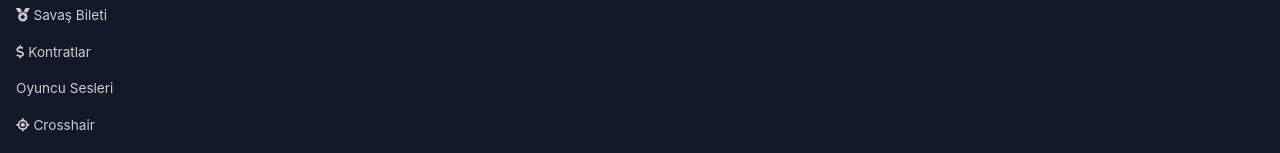
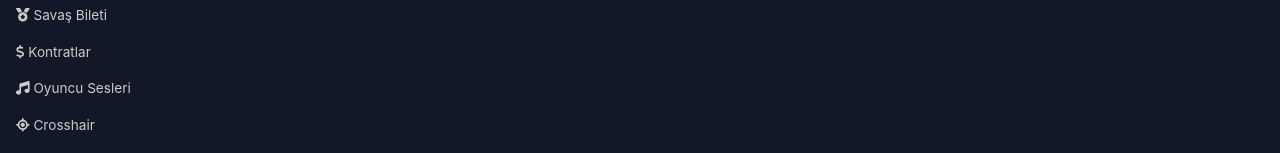
Before and after one commit to Thunder-png/valorant-next, a Next.js app: page / in a window 1280 px wide. Shown: the part 256-409 px from the top of the page. Built offline with nearby package versions, Linux system fonts and the light colour scheme; no server answers.

Commit message:
sidebar icon change

```diff
--- a/src/components/SideBar.js
+++ b/src/components/SideBar.js
@@ -1,6 +1,6 @@
 import React from "react";
 import FontAwesomeIcon from "./FontAwesomeIcon";
-import { faHouse, faNewspaper, faUserFriends, faCrosshairs, faLayerGroup, faMedal, faDollarSign, faHourglassClock, faFolderMusic, faLocationCrosshairs, faMap, faEnvelope, faFileAlt } from "@fortawesome/free-solid-svg-icons";
+import { faHouse, faNewspaper, faUserFriends, faCrosshairs, faLayerGroup, faMedal, faDollarSign, faHourglassClock, faMusic, faLocationCrosshairs, faMap, faEnvelope, faFileAlt } from "@fortawesome/free-solid-svg-icons";
 import styles from "./SideBar.module.css";
 import Link from "next/link"; // Link bileşenini içe aktar
 
@@ -31,7 +31,7 @@ const SideBar = () => {
                             <li><Link href="/paketler"><FontAwesomeIcon icon={faLayerGroup} /> Koleksiyon</Link></li>
                             <li><Link href="/savasbileti"><FontAwesomeIcon icon={faMedal} /> Savaş Bileti</Link></li>
                             <li><Link href="/kontratlar"><FontAwesomeIcon icon={faDollarSign} /> Kontratlar</Link></li>
-                            <li><Link href="/oyucusesleri"><FontAwesomeIcon icon={faFolderMusic} /> Oyuncu Sesleri</Link></li>
+                            <li><Link href="/oyucusesleri"><FontAwesomeIcon icon={faMusic} /> Oyuncu Sesleri</Link></li>
                             <li><Link href="/crosshair"><FontAwesomeIcon icon={faLocationCrosshairs} /> Crosshair</Link></li>
                             <li><Link href="/haritalar"><FontAwesomeIcon icon={faMap} /> Haritalar</Link></li>
                         </ul>
```
